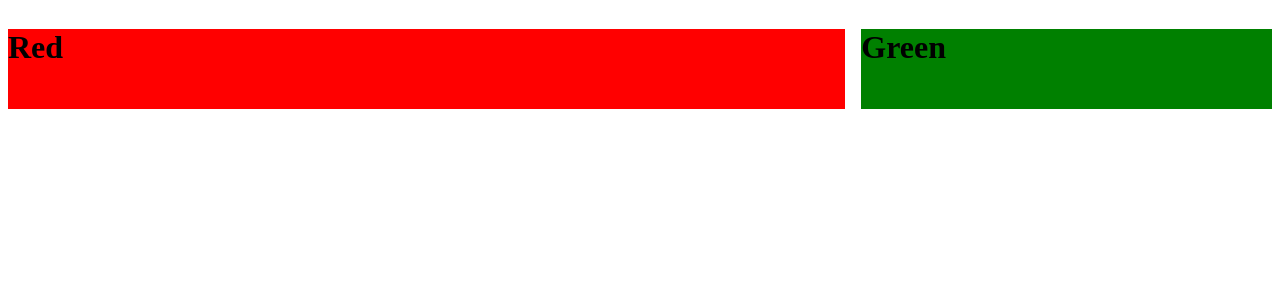
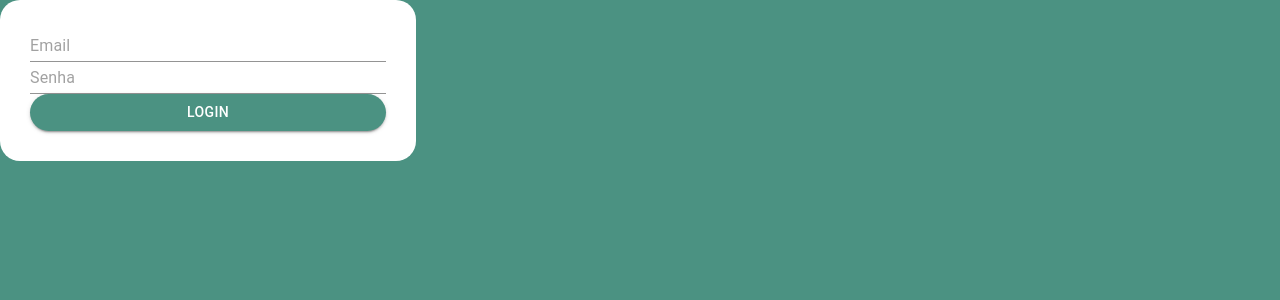
Before and after one commit to GeoTerraManager/frontend, a React (Create React App) app: page / in a window 1280 px wide. Shown: the top 300 px of the page. Built offline with nearby package versions, Linux system fonts and the light colour scheme.

Commit message:
adicionado constante de cores

```diff
--- a/src/App.tsx
+++ b/src/App.tsx
@@ -1,4 +1,5 @@
 import AppRouter from "./routers/navigation";
+import "./index.css"
 
 
 function App() {
--- a/src/components/login/botaoLogin.tsx
+++ b/src/components/login/botaoLogin.tsx
@@ -1 +1,12 @@
-export {}
+import { Button } from "@mui/material";
+import COLORS from "../../constant/COLORS";
+
+const BotaoLogin = () => {
+  return (
+    <Button style={{ backgroundColor: COLORS.primary, borderWidth: 0, borderRadius: 50  }} variant="contained">
+      Login
+    </Button>
+  );
+};
+
+export default BotaoLogin;
--- a/src/components/login/formulario.tsx
+++ b/src/components/login/formulario.tsx
@@ -1 +1,24 @@
-export {}
+import { Container } from "@mui/material";
+import InputLogin from "./inputsLogin";
+import BotaoLogin from "./botaoLogin";
+import COLORS from "../../constant/COLORS";
+
+const FormularioLogin = () => {
+  return (
+    <Container fixed
+      style={{
+        display: "flex",
+        flexDirection: "column",
+        backgroundColor: COLORS.white,
+        padding: 30,
+        borderRadius: 20
+      }}
+    >
+      <InputLogin placeholder="Email" />
+      <InputLogin placeholder="Senha" />
+      <BotaoLogin />
+    </Container>
+  );
+};
+
+export default FormularioLogin;
--- a/src/components/login/inputsLogin.tsx
+++ b/src/components/login/inputsLogin.tsx
@@ -1 +1,13 @@
-export {}
+import React from "react";
+import { Input } from "@mui/material";
+
+interface InputLoginProps {
+  placeholder: string;
+  value?: string;
+}
+
+const InputLogin: React.FC<InputLoginProps> = ({ placeholder, value }) => {
+  return <Input placeholder={placeholder} value={value}></Input>;
+};
+
+export default InputLogin;
--- /dev/null
+++ b/src/constant/COLORS.ts
@@ -0,0 +1,6 @@
+const COLORS = {
+  primary: "#4B9282",
+  white: "#FFFFFF",
+};
+
+export default COLORS;
--- /dev/null
+++ b/src/index.css
@@ -0,0 +1,10 @@
+body {
+    margin: 0;
+    padding: 0;
+    font-family: -apple-system, BlinkMacSystemFont, 'Segoe UI', 'Roboto', 'Oxygen',
+      'Ubuntu', 'Cantarell', 'Fira Sans', 'Droid Sans', 'Helvetica Neue',
+      sans-serif;
+    -webkit-font-smoothing: antialiased;
+    -moz-osx-font-smoothing: grayscale;
+    background-color: #4B9282;
+  }
--- a/src/screens/login.tsx
+++ b/src/screens/login.tsx
@@ -1,21 +1,19 @@
 import Grid from "@mui/material/Grid";
+import FormularioLogin from "../components/login/formulario";
+import COLORS from "../constant/COLORS";
+
 const Login = () => {
   return (
-    <Grid container spacing={2}>
-      <Grid item xs={8}>
-        {" "}
-        <div
-          style={{ width: "100%", height: "100%", backgroundColor: "red" }}
-        >
-         <h1>Red</h1>
-        </div>
+    <div
+      style={{ height: "100%", width: "100%", backgroundColor: COLORS.primary }}
+    >
+      <Grid container spacing={2}>
+        <Grid item xs={4}>
+          <FormularioLogin />
+        </Grid>
+
       </Grid>
-      <Grid item xs={4}>
-        <div
-          style={{ width: "100%", height: "100%", backgroundColor: "green" }}
-        ><h1>Green</h1></div>
-      </Grid>
-    </Grid>
+    </div>
   );
 };
 
```
